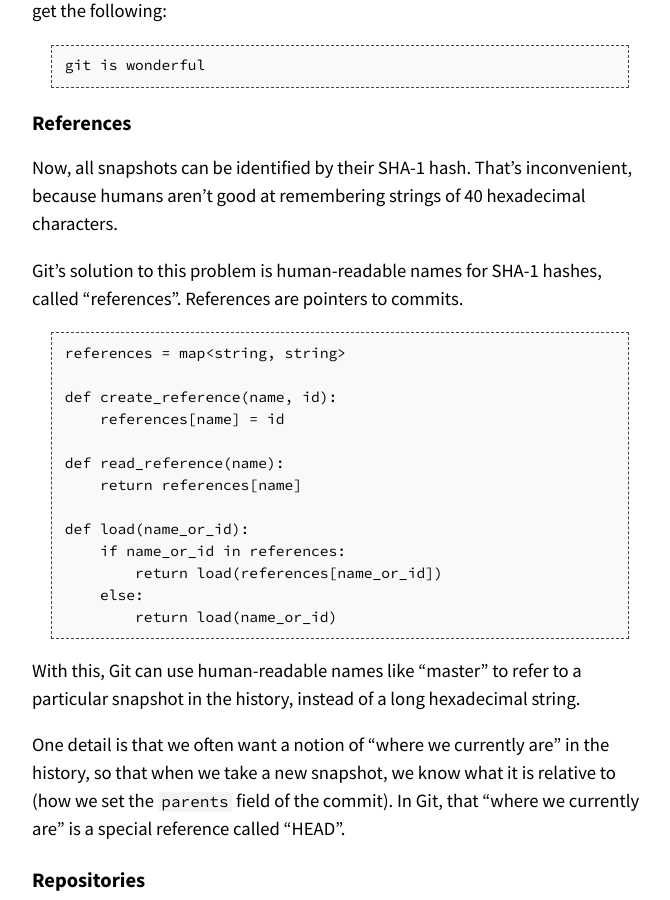
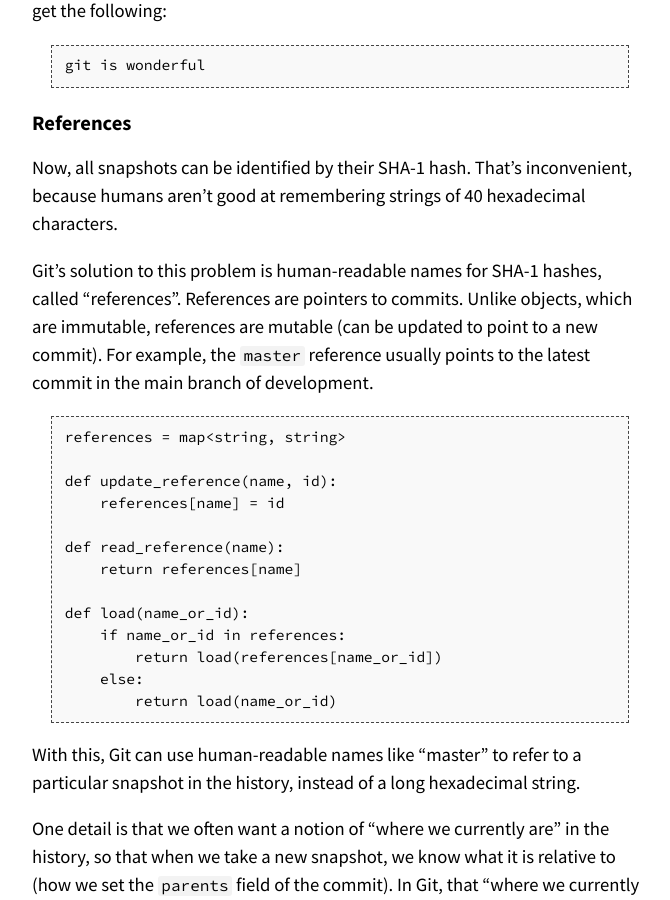
Before and after one commit to missing-semester-cn/missing-semester-cn.github.io, a Jekyll site: the page built from _2020/version-control.md, in a window 1280 px wide and 900 px high, scrolled down 4139 px. Shown: the whole window, without its empty margins (300-970 px from the left). Built offline with Jekyll 4.4.1, drawn with Linux system fonts in a browser that asks for light colours.

Commit message:
Add text on immutable objects and mutable refs

````diff
--- a/_2020/version-control.md
+++ b/_2020/version-control.md
@@ -172,12 +172,15 @@ Now, all snapshots can be identified by their SHA-1 hash. That's inconvenient,
 because humans aren't good at remembering strings of 40 hexadecimal characters.
 
 Git's solution to this problem is human-readable names for SHA-1 hashes, called
-"references". References are pointers to commits.
+"references". References are pointers to commits. Unlike objects, which are
+immutable, references are mutable (can be updated to point to a new commit).
+For example, the `master` reference usually points to the latest commit in the
+main branch of development.
 
 ```
 references = map<string, string>
 
-def create_reference(name, id):
+def update_reference(name, id):
     references[name] = id
 
 def read_reference(name):
````
